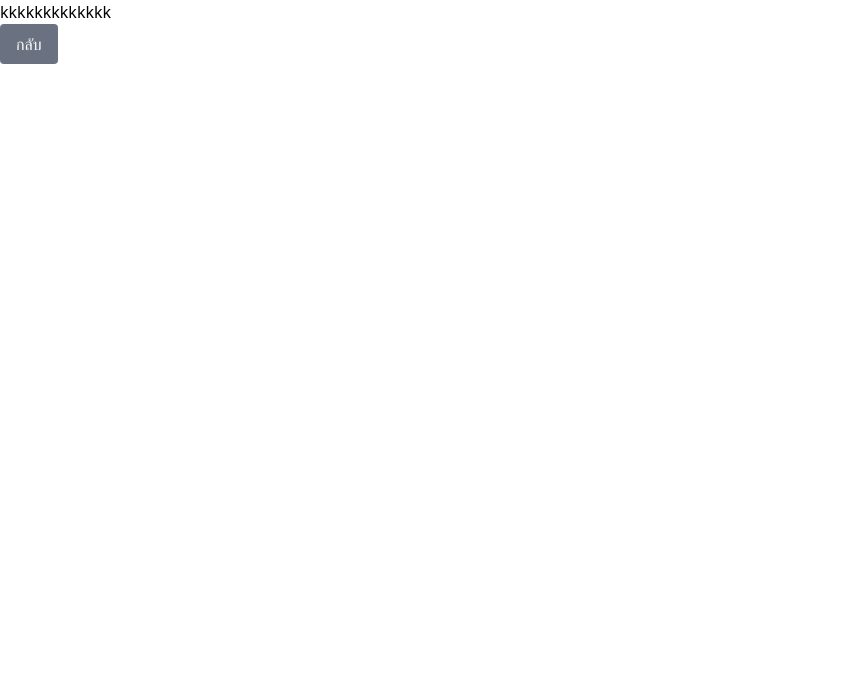
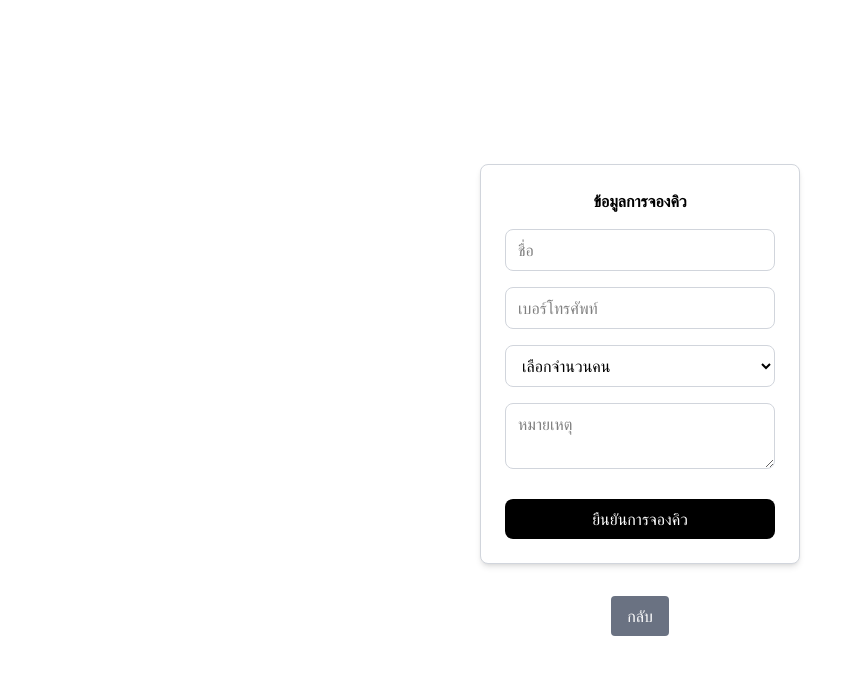
Before and after one commit to fourwheel2005/queuerestaurant-frontend, a React (Vite) app: page /Reserve in a window 1280 px wide. Shown: the top 674 px of the page, without its empty margins (0-863 px from the left). Built offline with nearby package versions, Linux system fonts and the light colour scheme.

Commit message:
up
reserve

```diff
--- a/src/assets/button.tsx
+++ b/src/assets/button.tsx
@@ -4,7 +4,7 @@ import type { ButtonProps } from "../types/button";
 const Button: React.FC<ButtonProps> = ({ children, onClick, className }) => {
   return (
     <button
-      className={`bg-blue-500 text-white px-4 py-2 rounded hover:bg-blue-600 ${className}`}
+      className={`bg-black text-white text-center px-4 py-2 rounded hover:bg-gray-600 ${className}`}
       onClick={onClick}
     >
       {children}
--- /dev/null
+++ b/src/config/config.ts
@@ -0,0 +1,6 @@
+export const config = {
+  API_URL: import.meta.env.VITE_API_URL,
+//   API_TIMEOUT: Number(import.meta.env.VITE_API_TIMEOUT) || 5000,
+//   APP_MODE: import.meta.env.VITE_APP_MODE,
+//   API_KEY: import.meta.env.VITE_API_KEY,
+};
--- a/src/pages/Reserve.tsx
+++ b/src/pages/Reserve.tsx
@@ -1,14 +1,120 @@
-import React from "react";
-import BackButton from "../assets/ิbackButton";
+import React, { useState } from "react";
+import BackButton from "../assets/BackButton";
+import Button from "../assets/button";
+import { createTicket } from "../service/ReserveService";
+import type { FormTicket } from "../service/ReserveService";
+import { useNavigate } from "react-router-dom";
 
 const Reserve: React.FC = () => {
+    const navigate = useNavigate();
+    const [formTicket, setFormTicket] = useState<FormTicket>({
+        name: "",
+        phone: "",
+        people: "",
+        note: "",
+    });
+    const [showPopup, setShowPopup] = useState("");
+    const peopleOptions = [1, 2, 3, 4, 5, 6, 7];
+
+    const handleChange = (
+        e: React.ChangeEvent<HTMLInputElement | HTMLTextAreaElement | HTMLSelectElement>
+    ) => {
+        setFormTicket({
+            ...formTicket,
+            [e.target.name]: e.target.value,
+        });
+    };
+
+    const handleSubmit = async () => {
+        // ส่งข้อมูลออก เช่น console.log (ไว้แทน API)
+        if (!formTicket.name || !formTicket.phone || !formTicket.people) {
+            setShowPopup("กรุณากรอกชื่อ, เบอร์โทร และจำนวนคนให้ครบ"); return;
+        }
+        console.log("ข้อมูลที่บันทึก:", formTicket);
+        navigate("/TicketStatus");
+        // try {
+        //     const data = await createTicket(formTicket);
+
+        //     // if (data.status === "Success") {
+        //     //     setShowPopup("จองคิวเรียบร้อยแล้ว 🎉");
+        //     // } else {
+        //     //     setShowPopup("เกิดข้อผิดพลาด กรุณาลองใหม่");
+        //     // }
+        // } catch {
+        //     setShowPopup("ไม่สามารถเชื่อมต่อเซิฟเวอร์ได้");
+        // }
+    };
+
     return (
         <div>
-            <h1>kkkkkkkkkkkkk</h1>
-            <BackButton className="" >
-                กลับ </BackButton>
+            <div className="flex flex-col items-center justify-center h-screen">
+                <div className="w-80 p-6 border border-gray-300 rounded-lg bg-white shadow-md">
+                    <h1 className="text-center mb-4 font-bold">ข้อมูลการจองคิว</h1>
+
+                    <input
+                        type="text"
+                        name="name"
+                        placeholder="ชื่อ"
+                        value={formTicket.name}
+                        onChange={handleChange}
+                        className="w-full mb-4 border border-gray-300 rounded-lg px-3 py-2 focus:outline-none focus:ring-2 focus:ring-blue-400"
+                    />
+
+                    <input
+                        type="tel"
+                        name="phone"
+                        placeholder="เบอร์โทรศัพท์"
+                        value={formTicket.phone}
+                        onChange={handleChange}
+                        maxLength={10}
+                        className="w-full mb-4 border border-gray-300 rounded-lg px-3 py-2 focus:outline-none focus:ring-2 focus:ring-blue-400"
+                    />
+
+
+                    <select
+                        name="people"
+                        value={formTicket.people}
+                        onChange={handleChange}
+                        className="w-full mb-4 border border-gray-300 rounded-lg px-3 py-2 focus:outline-none focus:ring-2 focus:ring-blue-400"
+                    >
+                        <option value="">เลือกจำนวนคน</option>
+                        {peopleOptions.map((num) => (
+                            <option key={num} value={num}>
+                                {num} คน
+                            </option>
+                        ))}
+                    </select>
+
+                    <textarea
+                        name="note"
+                        placeholder="หมายเหตุ"
+                        value={formTicket.note}
+                        onChange={handleChange}
+                        className="w-full mb-6 border border-gray-300 rounded-lg px-3 py-2 focus:outline-none focus:ring-2 focus:ring-blue-400"
+                    />
+                    <Button onClick={handleSubmit} className="w-full py-2 rounded-lg">ยืนยันการจองคิว</Button>
+                </div>
+                <div className="flex justify-center mt-4">
+                    <BackButton className="mt-4">กลับ</BackButton>
+                </div>
+            </div>
+            {showPopup && (
+                <div className="fixed inset-0 flex items-center justify-center backdrop-blur-sm bg-opacity-40 z-50">
+                    <div className="bg-white p-6 rounded-lg shadow-lg w-80 text-center">
+                        <p className="mb-4 font-semibold text-red-600">
+                            {showPopup}
+                        </p>
+                        <button
+                            className="bg-black text-white px-4 py-2 rounded-lg hover:bg-gray-600"
+                            onClick={() => setShowPopup("")}
+                        >
+                            ปิด
+                        </button>
+                    </div>
+                </div>
+            )}
         </div>
     );
-}
+};
 
 export default Reserve;
--- a/src/pages/SearchTickets.tsx
+++ b/src/pages/SearchTickets.tsx
@@ -1,10 +1,81 @@
-import React from "react";
+import React, { useState } from "react";
+import type { FromSearchTicket } from "../service/SearchTicketsService";
+import Button from "../assets/button";
+import BackButton from "../assets/BackButton";
+import { useNavigate } from "react-router-dom";
+const SearchTickets: React.FC = () => {
 
-const SearchTickets: React.FC = () => {
+    const navigate = useNavigate();
+    const [formSearch, setFormSearch] = useState<FromSearchTicket>({
+        phone: '',
+        date: '',
+    });
+    const [showPopup, setShowPopup] = useState("");
+    const handleSubmit = () => {
+        if (!formSearch.date || !formSearch.phone) {
+            setShowPopup("กรุณากรอกวันเดือยและเบอร์โทรให้ครบ"); return;
+        }
+
+        navigate("/TicketStatus", { state: formSearch });
+
+
+    };
+
+    const handleChange = (e: React.ChangeEvent<HTMLInputElement | HTMLTextAreaElement | HTMLSelectElement>) => {
+        setFormSearch({
+            ...formSearch,
+            [e.target.name]: e.target.value,
+        });
+    }
+
     return (
         <div>
-            <h1>Ticket Status Page</h1>
-            <p>This page will display the status of your tickets.</p>
+            <div className="flex flex-col items-center justify-center h-screen">
+                <div className="w-80 p-6 border border-gray-300 rounded-lg bg-white shadow-md">
+                    <h1 className="text-center mb-4 font-bold">ข้อมูลการจองคิว</h1>
+
+                    <input
+                        type="text"
+                        name="date"
+                        placeholder="วันที้จอง (dd/mm)"
+                        value={formSearch.date}
+                        onChange={handleChange}
+                        className="w-full mb-4 border border-gray-300 rounded-lg px-3 py-2 focus:outline-none focus:ring-2 focus:ring-blue-400"
+                    />
+
+                    <input
+                        type="tel"
+                        name="phone"
+                        placeholder="เบอร์โทรศัพท์"
+                        value={formSearch.phone}
+                        onChange={handleChange}
+                        maxLength={10}
+                        className="w-full mb-4 border border-gray-300 rounded-lg px-3 py-2 focus:outline-none focus:ring-2 focus:ring-blue-400"
+                    />
+
+
+
+                    <Button onClick={handleSubmit} className="w-full py-2 rounded-lg">ค้นหาคิว</Button>
+                </div>
+                <div className="flex justify-center mt-4">
+                    <BackButton className="mt-4">กลับ</BackButton>
+                </div>
+            </div>
+            {showPopup && (
+                <div className="fixed inset-0 flex items-center justify-center backdrop-blur-sm bg-opacity-40 z-50">
+                    <div className="bg-white p-6 rounded-lg shadow-lg w-80 text-center">
+                        <p className="mb-4 font-semibold text-red-600">
+                            {showPopup}
+                        </p>
+                        <button
+                            className="bg-black text-white px-4 py-2 rounded-lg hover:bg-gray-600"
+                            onClick={() => setShowPopup("")}
+                        >
+                            ปิด
+                        </button>
+                    </div>
+                </div>
+            )}
         </div>
     );
 }
--- a/src/pages/TicketStatus.tsx
+++ b/src/pages/TicketStatus.tsx
@@ -1,5 +1,5 @@
 import React, { useState } from "react";
-import BackButton from "../assets/ิbackButton";
+import BackButton from "../assets/BackButton";
 const TicketStatus: React.FC = () => {
   const [showModal, setShowModal] = useState(false);
 
--- /dev/null
+++ b/src/service/ReserveService.ts
@@ -0,0 +1,24 @@
+import { config } from "../config/config";
+export interface FormTicket {
+  name: string;
+  phone: string;
+  people: string;
+  note: string;
+}
+
+// ฟังก์ชันเรียก API
+export const createTicket = async (ticket: FormTicket) => {
+  try {
+    const response = await fetch(`${config.API_URL}/api/CreateATicket`, {
+      method: "POST",
+      headers: { "Content-Type": "application/json" },
+      body: JSON.stringify(ticket),
+    });
+
+    const data = await response.json();
+    return data; // ส่งผลลัพธ์กลับไป
+  } catch (error) {
+    console.error("Error creating ticket:", error);
+    throw error; // ขว้าง error ให้ component handle
+  }
+};
--- /dev/null
+++ b/src/service/SearchTicketsService.ts
@@ -0,0 +1,4 @@
+export interface FromSearchTicket {
+    phone: string;
+    date: string;
+}
--- a/vite.config.ts
+++ b/vite.config.ts
@@ -1,8 +1,13 @@
 import { defineConfig } from 'vite'
-// import react from '@vitejs/plugin-react'
+import react from '@vitejs/plugin-react'
 import tailwindcss from '@tailwindcss/vite'
-
+import { config } from './src/config/config'
 // https://vite.dev/config/
 export default defineConfig({
-  plugins: [ tailwindcss(),],
+  plugins: [tailwindcss(), react(),],
+  // server: {
+  //   port: 3000,    // เปลี่ยน port
+  //   host: true,    // ให้เข้าจากเครือข่ายได้
+  //   strictPort: false, // ถ้า port ถูกใช้อยู่ จะเลือก port ใหม่อัตโนมัติ
+  // }
 })
```
Also changed, not shown: src/pages/Home.tsx (+2 -13 lines), src/assets/BackButton.tsx (renamed from src/assets/ิbackButton.tsx), 1 other file (tests, documents, lock files or other folders).
